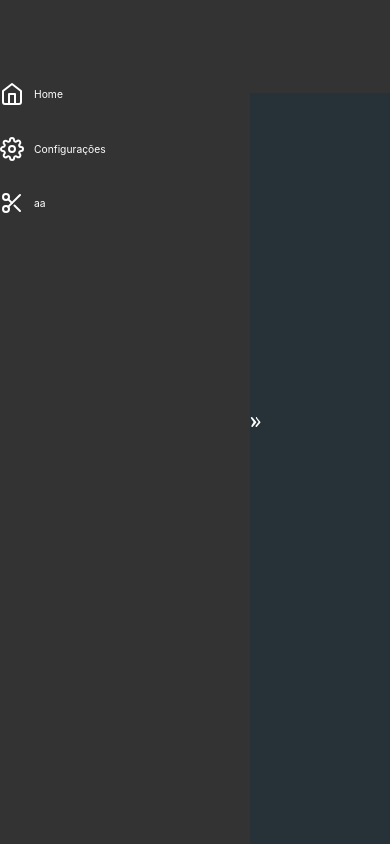
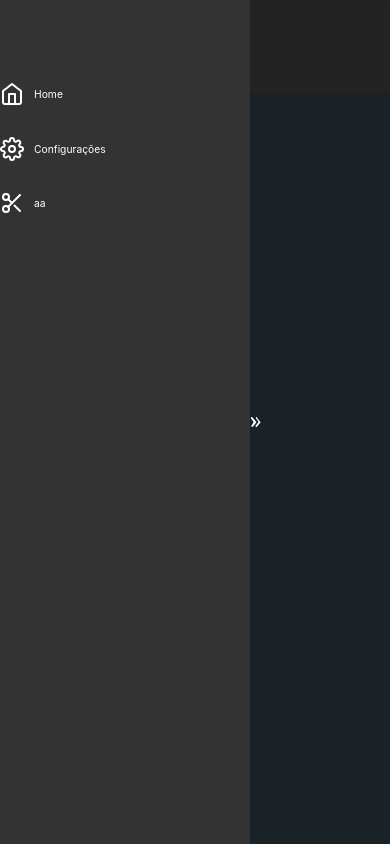
Before and after one commit to PedroMarquesN/compositionpattern, a React (Create React App) app: page / in a window 390 px wide. Both pictures are taken after a click on the element 5 px from the left and 422 px from the top of the page. Built offline with nearby package versions, Linux system fonts and the light colour scheme.

Commit message:
Refactor Sidebar component to improve responsiveness and add toggle functionality

```diff
--- a/src/App.tsx
+++ b/src/App.tsx
@@ -20,8 +20,7 @@ function App() {
   return (
     <>
     <Navbar />
-    <Sisdebar.Menu open={sidebarOpen} />
-    <Sisdebar.Icon open={sidebarOpen} onClick={handleSidebarClick} />
+    <Sisdebar open={sidebarOpen} onToggle={handleSidebarClick} />
     <ContentContainer open={sidebarOpen} />
   </>
 
--- a/src/layout/Home/style.ts
+++ b/src/layout/Home/style.ts
@@ -4,10 +4,11 @@ import { ContainerProps } from "../../@types/Home";
 export const Container = styled.div<ContainerProps>`
   transition: margin-left 0.3s ease;
   font-size: 2rem;
+  color: #fff;
   margin-left: ${({ open }) => (open ? '250px' : '50px')};
 
   @media (max-width: 768px) {
-    margin-left: 0;
+    margin-left: 50px;
     font-size: 1.5rem;
   }
 `;
--- a/src/layout/Sidebar/Sisdebar.tsx
+++ b/src/layout/Sidebar/Sisdebar.tsx
@@ -1,6 +1,7 @@
 import { SidebarProps } from "../../@types/Sidebar";
 import SidebarIcon from "./SidebarIcon";
 import SidebarMenu from "./SidebarMenu";
+import { Overlay } from "./style";
 
 const Sisdebar: React.FC<SidebarProps> & {
     Menu: React.FC<{ open: boolean }>,
@@ -8,6 +9,7 @@ const Sisdebar: React.FC<SidebarProps> & {
 } = ({ open, onToggle }) => {
   return (
     <>
+      <Overlay open={open} onClick={onToggle}/>
       <SidebarMenu open={open} />
       <SidebarIcon open={open} onClick={onToggle} />
     </>
--- a/src/layout/Sidebar/style.ts
+++ b/src/layout/Sidebar/style.ts
@@ -15,6 +15,7 @@ export const SidebarContainer = styled.div<{ open: boolean }>`
   justify-content: flex-start;
   padding-top: 60px;
   overflow: hidden;
+  z-index: 1000; /* Ensure the sidebar is on top of the overlay */
 
   @media (max-width: 480px) {
     transform: ${({ open }) => (open ? 'translateX(0)' : 'translateX(-100%)')};
@@ -23,6 +24,26 @@ export const SidebarContainer = styled.div<{ open: boolean }>`
   }
 `;
 
+export const Overlay = styled.div<{ open: boolean }>`
+  position: fixed;
+  top: 0;
+  left: 0;
+  width: 100%;
+  height: 100%;
+  background: rgba(0, 0, 0, 0.3);
+  opacity: ${({ open }) => (open ? 1 : 0)};
+  visibility: ${({ open }) => (open ? 'visible' : 'hidden')};
+  transition: opacity 0.3s ease-in-out, visibility 0.3s ease-in-out;
+  z-index: 999;
+
+  @media (max-width: 768px) {
+    backdrop-filter: blur(3px);
+  }
+
+  @media (min-width: 769px) {
+    display: none;
+  }
+`;
 export const IconContainer = styled.div<{ open: boolean }>`
   position: fixed;
   top: 50%;
@@ -37,6 +58,7 @@ export const IconContainer = styled.div<{ open: boolean }>`
   cursor: pointer;
   transition: left 0.3s, margin-left 0.3s;
   margin-left: -20px;
+  z-index: 1001;
 
   @media (max-width: 480px) {
     left: ${({ open }) => (open ? '250px' : '0')};
```
